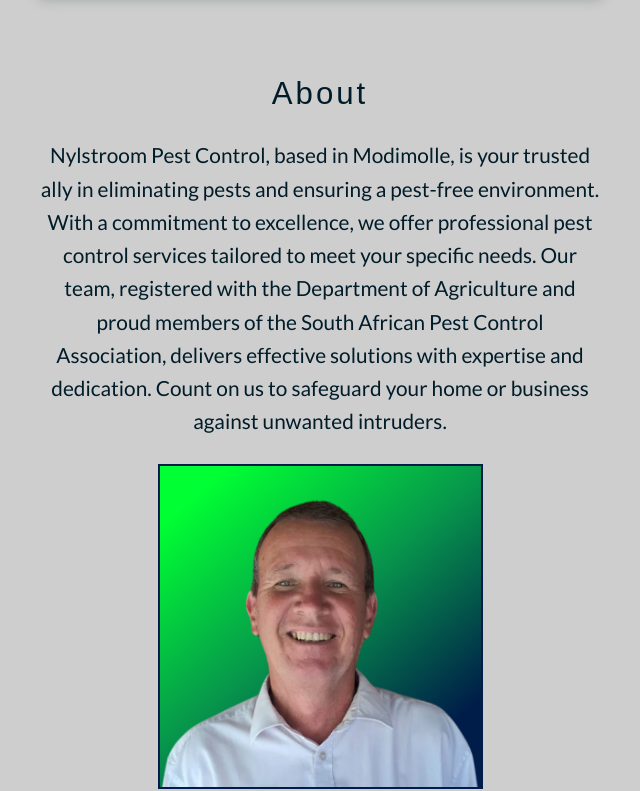
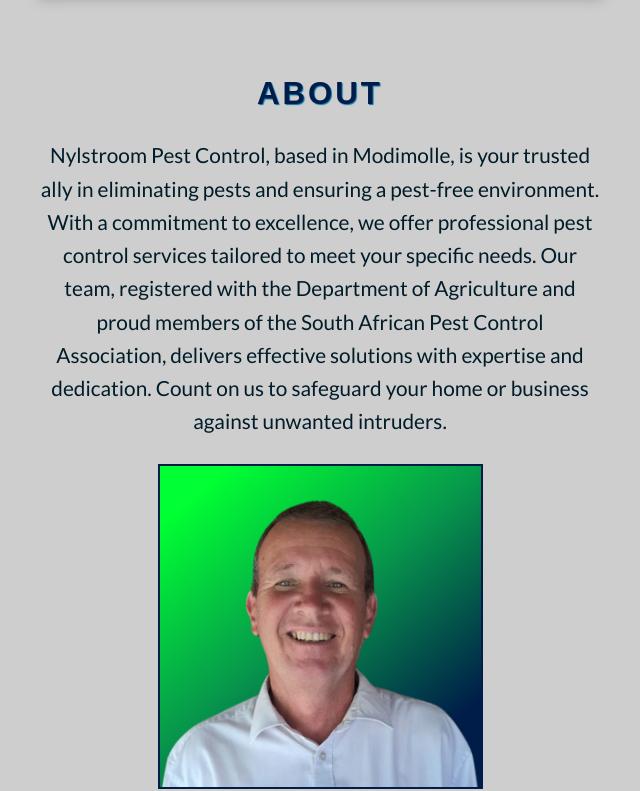
Before and after one commit to SVDwebtech/NylstroomPest053, a website: page index.html in a window 1280 px wide. Shown: the part 989-1780 px from the top of the page, without its empty margins (320-960 px from the left). Drawn offline with Linux system fonts and the light colour scheme; a web font is replaced by a local one.

Commit message:
change styling of headingH2

```diff
--- a/sass/base/_typography.scss
+++ b/sass/base/_typography.scss
@@ -34,10 +34,13 @@
 	}
 }
 .headingH2 {
-	color: $cf-richBlack;
+	color: $cf-dark-blue;
 	font-family: "Days One", sans-serif;
-	font-size: clamp(2.2rem, 6.5vw, 2.4rem);
-	font-weight: 400;
+	font-size: clamp(2rem, 6.5vw, 2.4rem);
+	font-weight: 900;
+	text-shadow: 1px 1px 1px rgba($cf-honoluluBlue, 1);
+	text-transform: uppercase;
+
 	line-height: 1.2;
 	letter-spacing: 3px;
 }
```
Also changed, not shown: css/styles.css.
